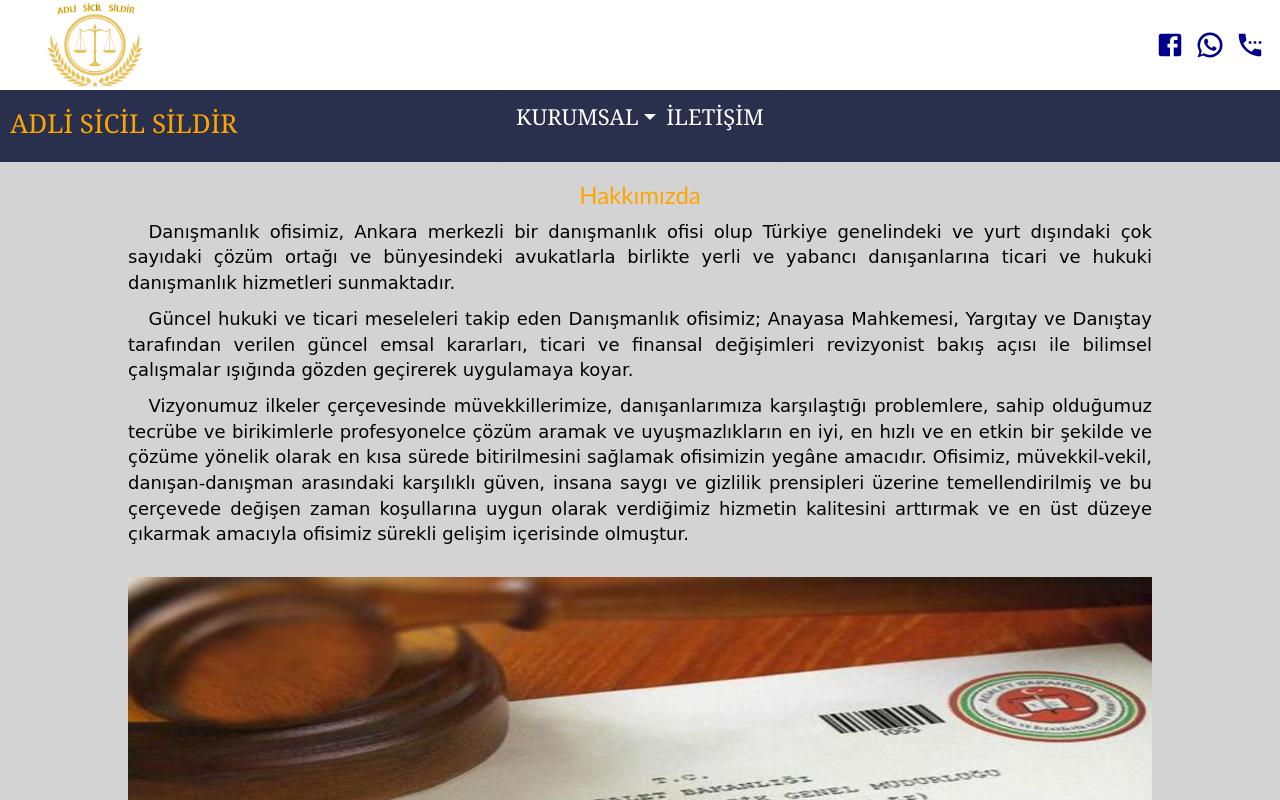
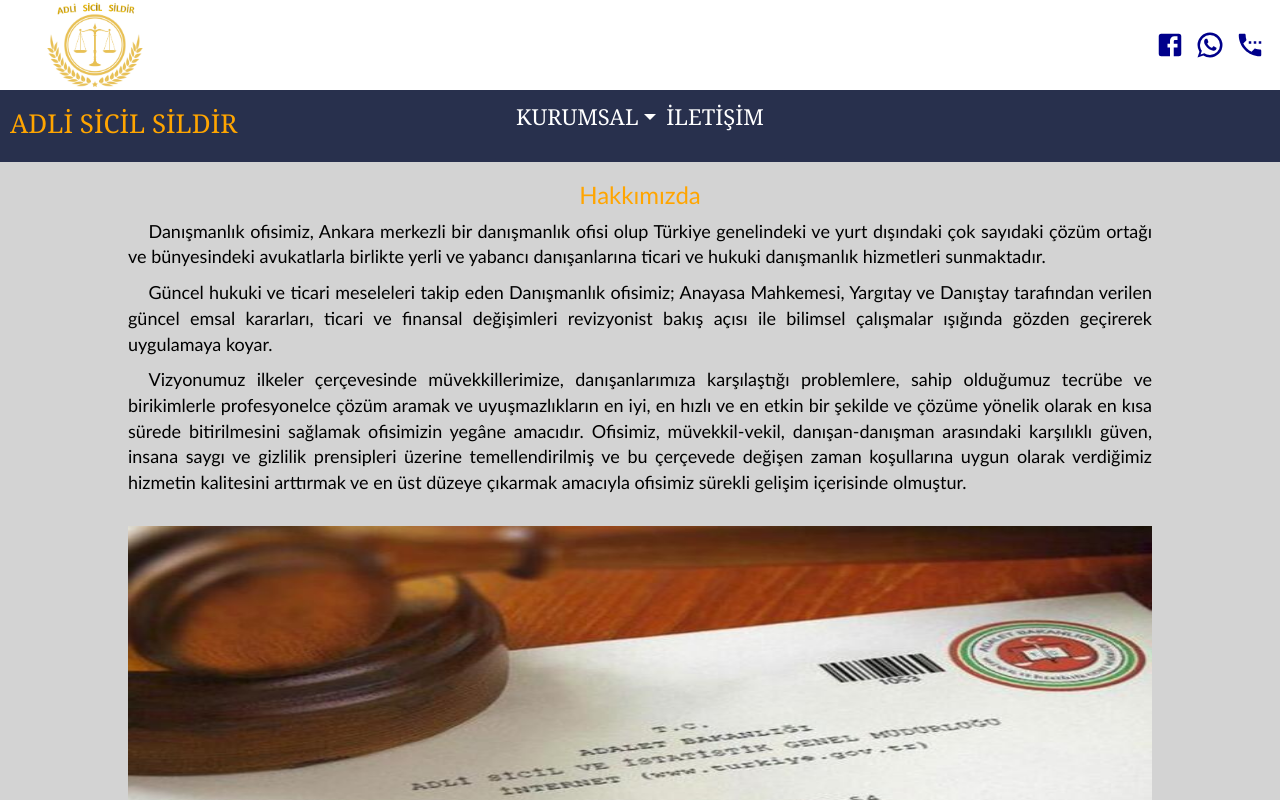
Before and after one commit to beratisahin/arsivsildir, a React (Create React App) app: page /hakkimizda in a window 1280 px wide. Shown: the top 800 px of the page. Built offline with nearby package versions, Linux system fonts and the light colour scheme.

Commit message:
last commit

```diff
--- a/src/components/kurumsal/hakkimizda/hakkımızda.css
+++ b/src/components/kurumsal/hakkimizda/hakkımızda.css
@@ -2,7 +2,7 @@
     font-size: large;
     color:black;
     text-indent: 2%;
-    font-family: "Comic Sans MS", cursive, sans-serif;
+    font-family: "Trebuchet MS", Helvetica, sans-serif;
     text-align: justify;
     padding-left: 10%;
     padding-right: 10%;
```
